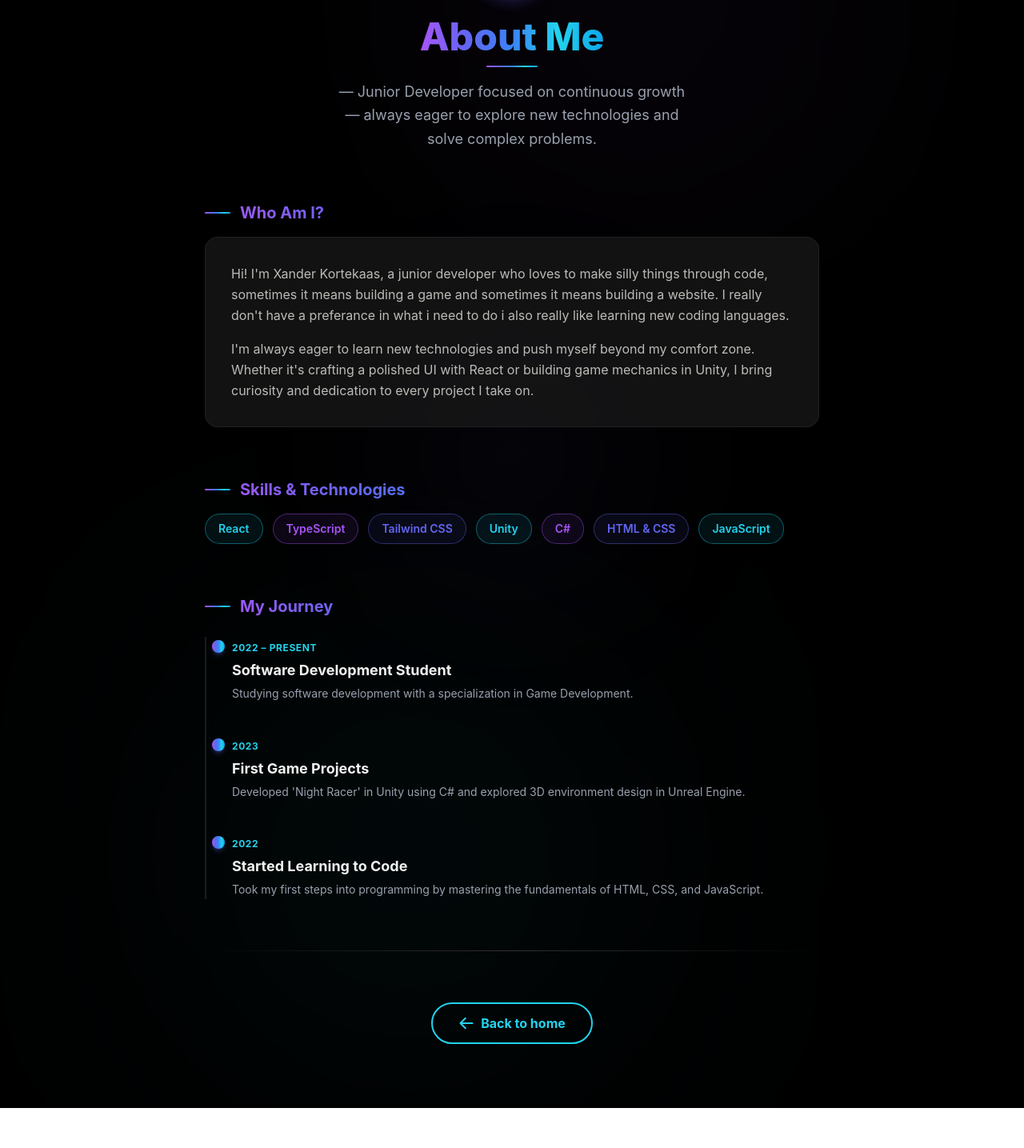
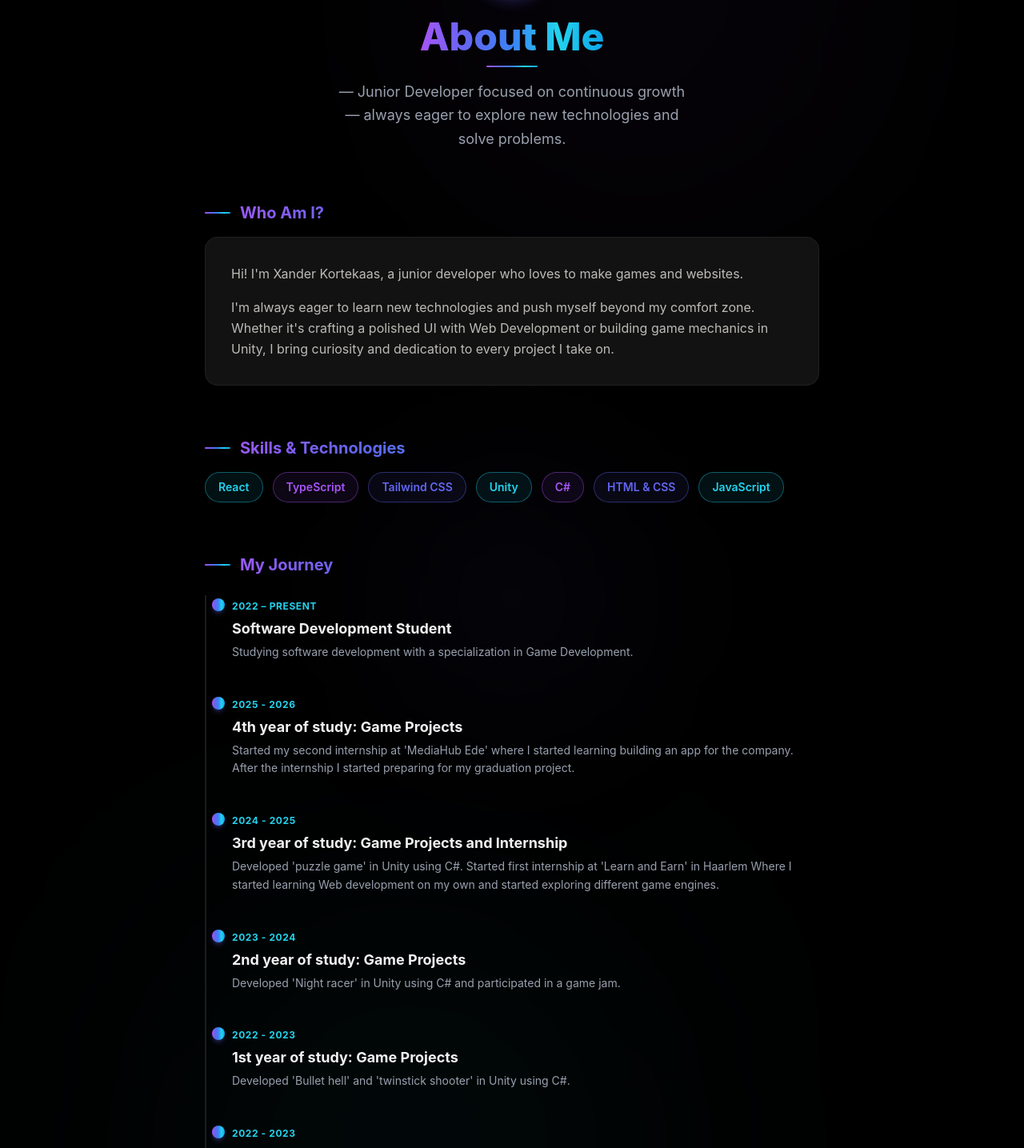
Before and after one commit to XanderKortekaas/XkPortfolio, a React (Vite) app: page /about in a window 1280 px wide. Shown: the part 248-1683 px from the top of the page at 80% size. Before the commit the page ends 1633 px from the top, so only its background shows below. Built offline with nearby package versions, Linux system fonts and the light colour scheme.

Commit message:
expansion of the about me

```diff
--- a/src/components/AboutMe.tsx
+++ b/src/components/AboutMe.tsx
@@ -19,16 +19,34 @@ const timeline = [
       "Studying software development with a specialization in Game Development.",
   },
   {
-    year: "2023",
-    title: "First Game Projects",
+    year: "2025 - 2026",
+    title: "4th year of study: Game Projects",
     description:
-      "Developed 'Night Racer' in Unity using C# and explored 3D environment design in Unreal Engine.",
+      "Started my second internship at 'MediaHub Ede' where I started learning building an app for the company. After the internship I started preparing for my graduation project.",
   },
   {
-    year: "2022",
+    year: "2024 - 2025",
+    title: "3rd year of study: Game Projects and Internship",
+    description:
+      "Developed 'puzzle game' in Unity using C#. Started first internship at 'Learn and Earn' in Haarlem Where I started learning Web development on my own and started exploring different game engines.",
+  },
+  {
+    year: "2023 - 2024",
+    title: "2nd year of study: Game Projects",
+    description:
+      "Developed 'Night racer' in Unity using C# and participated in a game jam.",
+  },
+  {
+    year: "2022 - 2023",
+    title: "1st year of study: Game Projects",
+    description:
+      "Developed 'Bullet hell' and 'twinstick shooter' in Unity using C#.",
+  },
+  {
+    year: "2022 - 2023",
     title: "Started Learning to Code",
     description:
-      "Took my first steps into programming by mastering the fundamentals of HTML, CSS, and JavaScript.",
+      "Started Learning Game Development study at Grafisch Lyceum Utrecht.",
   },
 ];
 
@@ -66,7 +84,7 @@ export default function AboutMe() {
           <div className="h-[2px] w-16 bg-main-gradient rounded-full mb-4" />
           <p className="text-gray-400 text-lg max-w-md leading-relaxed">
             — Junior Developer focused on continuous growth —
-            always eager to explore new technologies and solve complex problems.
+            always eager to explore new technologies and solve problems.
           </p>
         </div>
 
@@ -81,12 +99,12 @@ export default function AboutMe() {
           </h2>
           <div className="bg-gray-800/60 backdrop-blur-sm border border-gray-700/50 rounded-2xl p-6 md:p-8">
             <p className="text-gray-300 leading-relaxed mb-4">
-              Hi! I'm Xander Kortekaas, a junior developer who loves to make silly things through code, sometimes it means building a game and sometimes it means building a website. I really don't have a preferance in what i need to do i also really like learning new coding languages.
+              Hi! I'm Xander Kortekaas, a junior developer who loves to make games and websites.
             </p>
             <p className="text-gray-300 leading-relaxed">
               I'm always eager to learn new technologies and push myself
               beyond my comfort zone. Whether it's crafting a polished UI
-              with React or building game mechanics in Unity, I bring
+              with Web Development or building game mechanics in Unity, I bring
               curiosity and dedication to every project I take on.
             </p>
           </div>
--- a/src/components/FrontPage.tsx
+++ b/src/components/FrontPage.tsx
@@ -3,8 +3,6 @@ export default function FrontPage({ logo }: { logo: any }) {
     <section className="flex flex-col md:flex-row items-center justify-center p-6 bg-gray-900 text-white min-h-[60vh] relative overflow-hidden">
       <div className="absolute top-1/2 left-1/2 -translate-x-1/2 -translate-y-1/2 w-64 h-64 bg-accent-blue/20 blur-[120px] rounded-full"></div>
 
-      {/* DE CARD met gradient border effect */}
-      {/* We gebruiken een div met padding en de gradient als achtergrond om de border te faken */}
       <div className="relative z-10 mx-auto p-[1px] rounded-2xl bg-main-gradient shadow-2xl">
         <div className="flex max-w-md items-center gap-x-6 rounded-2xl bg-gray-800 p-8">
           <div className="relative p-[2px] rounded-full bg-main-gradient shrink-0">
```
Also changed, not shown: 1 other file (tests, documents, lock files or other folders).
